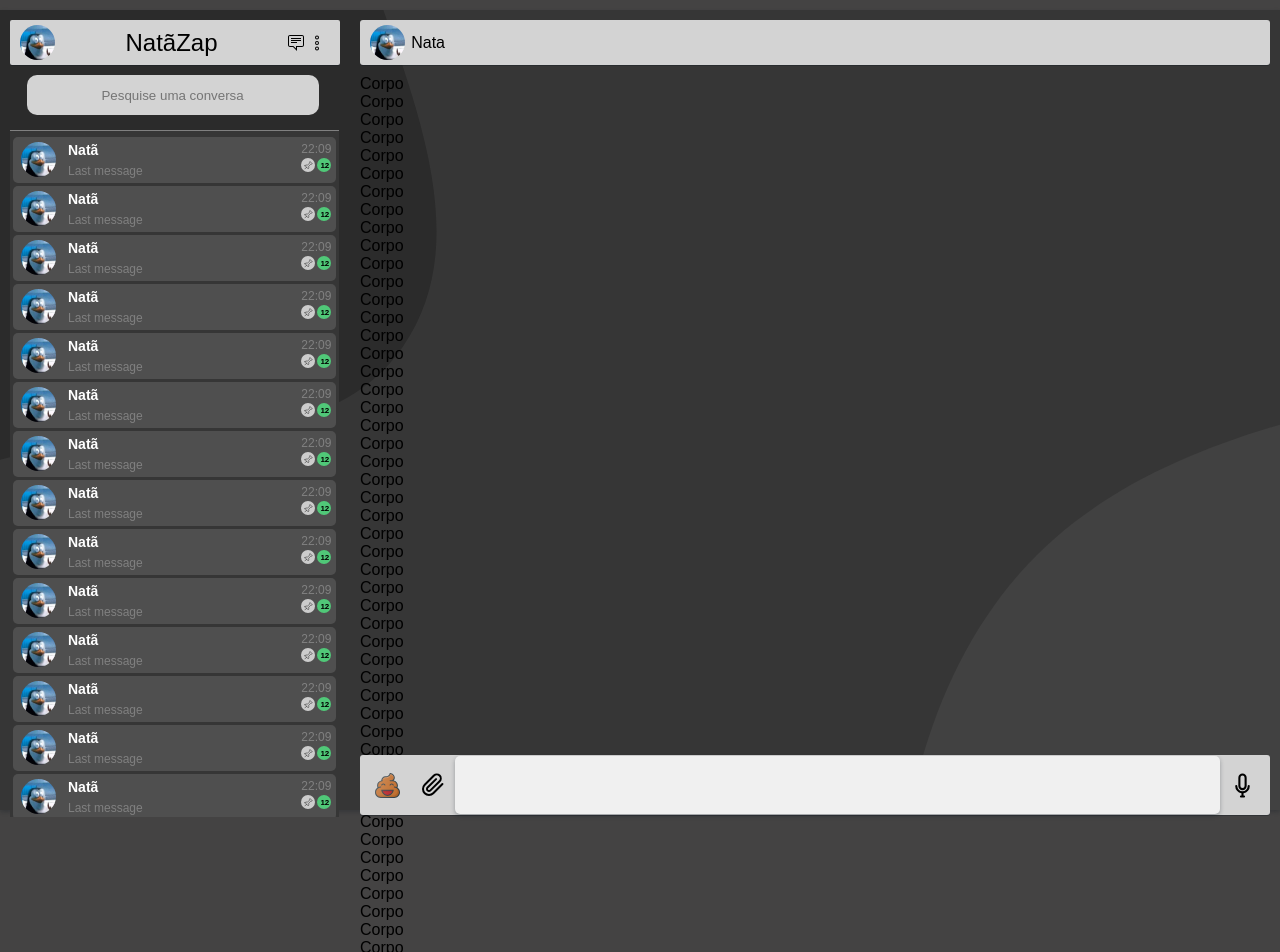
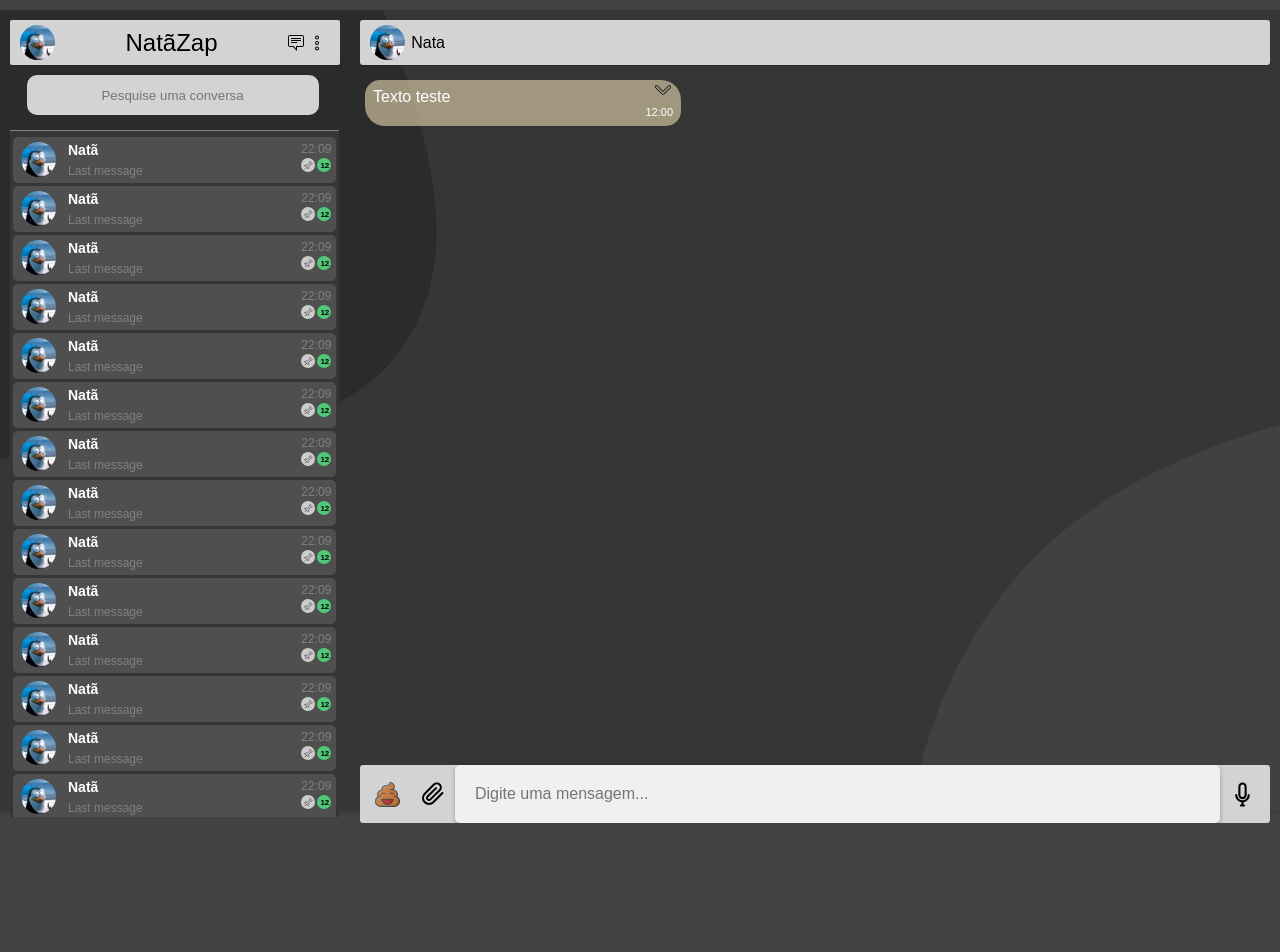
Before and after one commit to natan1563/nata_social_network, a Vue app: page / in a window 1280 px wide. Shown: the top 952 px of the page. After the commit the page ends 823 px from the top, so only its background shows below. Built offline with nearby package versions, Linux system fonts and the light colour scheme; a web font is replaced by a local one.

Commit message:
Init message container

```diff
--- /dev/null
+++ b/src/components/CardMessage.vue
@@ -0,0 +1,50 @@
+<template>
+  <div class="message">
+    <i class="arrow"></i>
+    <p class="main-text">Texto teste</p>
+    <small class="label-info">12:00</small>
+  </div>
+</template>
+
+<script>
+export default {
+  name: 'CardMessage'
+}
+</script>
+
+<style scoped>
+* {
+  color: #FFF;
+}
+
+.message {
+  display: flex;
+  flex-direction: column;
+  width: 300px;
+  max-width: 300px;
+  padding: 8px;
+  background-color: rgba(207, 192, 159, 0.7);
+  position: relative;
+  border-radius: 15px 20px;
+}
+
+.arrow {
+  position: absolute;
+  top: 1.5px;
+  right: 10px;
+  background: url('../assets/image/icons/arrow.svg') no-repeat center center;
+  width: 16px;
+  height: 16px;
+  cursor: pointer;
+  transition: .2s all;
+}
+
+.arrow:hover {
+  transform: scale(1.2);
+}
+
+.label-info {
+  align-self: flex-end;
+  font-size: 11px;
+}
+</style>
--- a/src/components/SelectedChat.vue
+++ b/src/components/SelectedChat.vue
@@ -10,76 +10,23 @@
      </header>
 
       <main>
-        <p>Corpo</p>
-        <p>Corpo</p>
-        <p>Corpo</p>
-        <p>Corpo</p>
-        <p>Corpo</p>
-        <p>Corpo</p>
-        <p>Corpo</p>
-        <p>Corpo</p>
-        <p>Corpo</p>
-        <p>Corpo</p>
-        <p>Corpo</p>
-        <p>Corpo</p>
-        <p>Corpo</p>
-        <p>Corpo</p>
-        <p>Corpo</p>
-        <p>Corpo</p>
-        <p>Corpo</p>
-        <p>Corpo</p>
-        <p>Corpo</p>
-        <p>Corpo</p>
-        <p>Corpo</p>
-        <p>Corpo</p>
-        <p>Corpo</p>
-        <p>Corpo</p>
-        <p>Corpo</p>
-        <p>Corpo</p>
-        <p>Corpo</p>
-        <p>Corpo</p>
-        <p>Corpo</p>
-        <p>Corpo</p>
-        <p>Corpo</p>
-        <p>Corpo</p>
-        <p>Corpo</p>
-        <p>Corpo</p>
-        <p>Corpo</p>
-        <p>Corpo</p>
-        <p>Corpo</p>
-        <p>Corpo</p>
-        <p>Corpo</p>
-        <p>Corpo</p>
-        <p>Corpo</p>
-        <p>Corpo</p>
-        <p>Corpo</p>
-        <p>Corpo</p>
-        <p>Corpo</p>
-        <p>Corpo</p>
-        <p>Corpo</p>
-        <p>Corpo</p>
-        <p>Corpo</p>
-        <p>Corpo</p>
-        <p>Corpo</p>
-        <p>Corpo</p>
-        <p>Corpo</p>
+        <card-message />
       </main>
 
       <footer>
         <div id="left-icons">
-          <i id="emote"></i>
-          <i id="clip"></i>
+          <i id="emote" title="Emote" alt="Emote"></i>
+          <i id="clip" title="Anexar" alt="Anexar"></i>
         </div>
-
-        <input type="text" class="input-message">
-
-        <i id="microphone"></i>
+        <input type="text" class="input-message" alt="Pesquisar" placeholder="Digite uma mensagem...">
+        <i id="microphone" title="Audio" alt="Audio"></i>
       </footer>
     </section>
 </template>
 
 <script>
 import PhotoProfile from '@/components/PhotoProfile.vue'
+import CardMessage from '@/components/CardMessage.vue'
 
 export default {
   name: 'SelectedChat',
@@ -92,6 +39,7 @@ export default {
   },
   components: {
     PhotoProfile,
+    CardMessage
   },
 }
 </script>
@@ -136,6 +84,8 @@ export default {
     scrollbar-width: thin;
     scrollbar-color: #f6f6f6 #A9A9A9;
     max-height: 85vmin;
+    min-height: 85vmin;
+    padding: 5px;
   }
 
   /* Works on Chrome, Edge, and Safari */
```
Also changed, not shown: src/assets/image/icons/arrow.svg (added).
